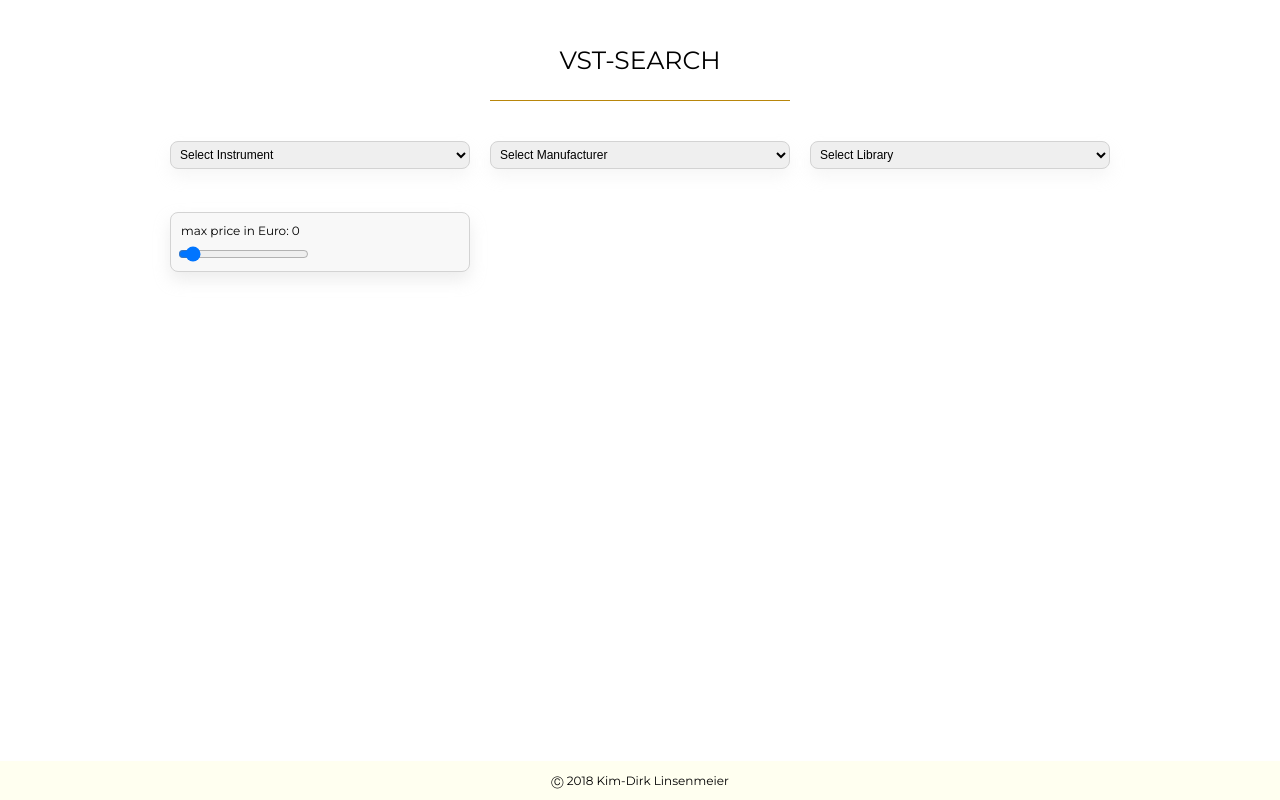
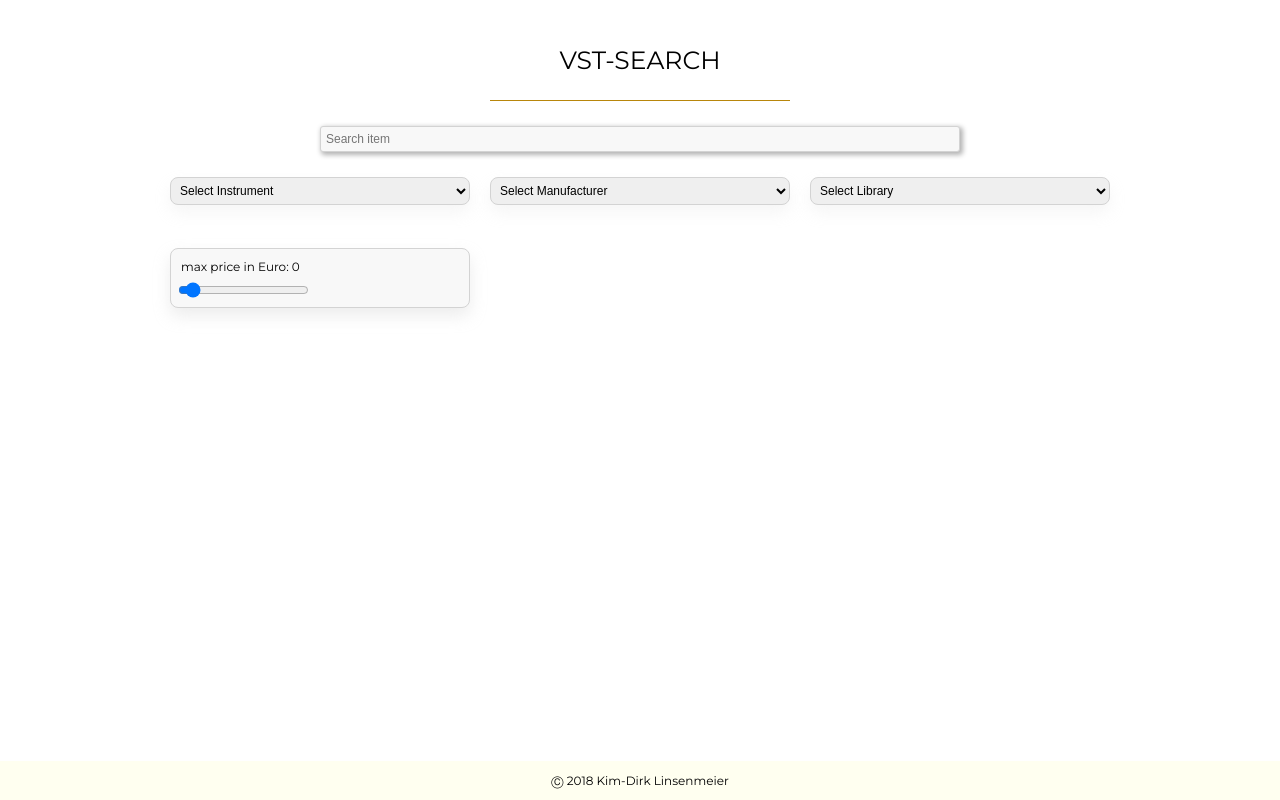
Before and after one commit to DirkCoding/Vst-Search, a React (Create React App) app: page / in a window 1280 px wide. Built offline with nearby package versions, Linux system fonts and the light colour scheme.

Commit message:
Add Inputfield and Styling

```diff
--- a/src/components/App.js
+++ b/src/components/App.js
@@ -27,6 +27,16 @@ class App extends Component {
   inputChange = event => {
     this.setState({ inputField: event.target.value })
   }
+  checkForInputField = (libraryData, searchTerm) => {
+    for (var attribute in libraryData) {
+      if (
+        libraryData.hasOwnProperty(attribute) &&
+        libraryData.attribute.includes(searchTerm)
+      )
+        return true
+    }
+    return false
+  }
 
   render() {
     const filteredLibraryData = this.state.libraryData.filter(data => {
@@ -44,7 +54,9 @@ class App extends Component {
         (this.state.libraryDropdown === 'all'
           ? true
           : data.title.includes(this.state.libraryDropdown)) &&
-        parseInt(data.price) <= parseInt(this.state.priceSlider)
+        parseInt(data.price) <= parseInt(this.state.priceSlider) &&
+        this.state.inputField !== '' &&
+        this.checkForInputField(data, this.state.inputField)
       )
     })
 
--- a/src/components/Home.js
+++ b/src/components/Home.js
@@ -20,7 +20,7 @@ export class Home extends Component {
     return (
       <React.Fragment>
         <Header />
-        {/* <Searchfield /> */}
+        <Searchfield inputChange={inputChange} />
         <Dropdowns
           filteredLibraryData={filteredLibraryData}
           priceLimit={priceLimit}
--- a/src/components/Searchfield.js
+++ b/src/components/Searchfield.js
@@ -1,26 +1,43 @@
-// import React, { Component } from 'react'
-// import libraryData from '../resources/library-data.json'
-// import PropTypes from 'prop-types'
+import React, { Component } from 'react'
+import libraryData from '../resources/library-data.json'
+import PropTypes from 'prop-types'
+import styled from 'styled-components'
 
-// class Searchfield extends Component {
-//   static propTypes = {
-//     inputChange: PropTypes.func.isRequired
-//   }
-//   render() {
-//     const { inputChange } = this.props
-//     return (
-//       <div>
-//         <input value="all" placeholder="Search Libraries">
-//           {' '}
-//           onChange={inputChange} >
-//           {// get list of instruments
-//           libraryData.map(SearchInformation => (
-//             <input key={SearchInformation}>{SearchInformation}</input>
-//           ))}
-//         </input>
-//       </div>
-//     )
-//   }
-// }
+const SearchFormWrapper = styled.section`
+  display: flex;
+  flex-direction: row;
+  justify-content: center;
+  grid-gap: 10px;
+  width: 100%;
+`
+const SearchForm = styled.input`
+  border: 1px solid;
+  border: 1px solid rgb(211, 211, 211);
+  font-size: 12px;
+  box-shadow: 2px 2px 5px 1px rgba(0, 0, 0, 0.3);
+  border-radius: 3px;
+  outline: none;
+  font-size: 12px;
+  text-decoration-color: black;
+  width: 50%;
+  height: 50%;
+  padding: 5px;
+  margin: 5px;
+  background-color: rgb(248, 248, 248);
+`
 
-// export default Searchfield
+class Searchfield extends Component {
+  render() {
+    const { inputChange } = this.props
+    return (
+      <SearchFormWrapper>
+        <SearchForm
+          type="text"
+          placeholder="Search item"
+          onChange={inputChange}
+        />
+      </SearchFormWrapper>
+    )
+  }
+}
+export default Searchfield
```
